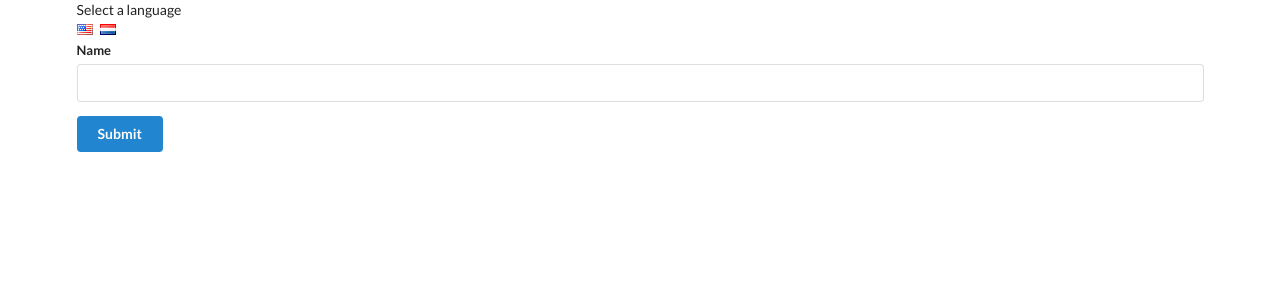
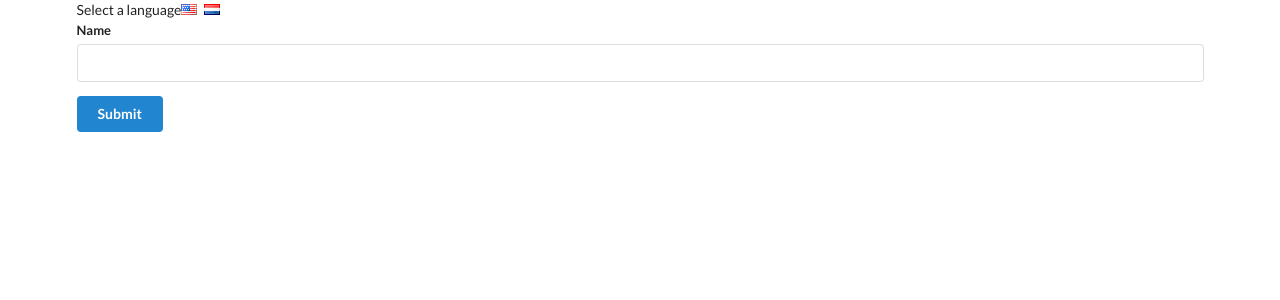
Before and after one commit to pradeepnegi88/react_context, a React (Create React App) app: page / in a window 1280 px wide. Shown: the top 300 px of the page. Built offline with nearby package versions, Linux system fonts and the light colour scheme.

Commit message:
Extracted LanguageSelector component

```diff
--- a/src/components/App.js
+++ b/src/components/App.js
@@ -2,7 +2,7 @@ import React from "react";
 import UserCreate from "./UserCreate";
 import LanguageContext from "../context/LanguageContext";
 import ColourContext from "../context/ColourContext";
-
+import LanguageSelector from "./LanguageSelector";
 class App extends React.Component {
   state = { language: "english" };
   onLanguageChange = language => {
@@ -11,15 +11,7 @@ class App extends React.Component {
   render() {
     return (
       <div className="ui container">
-        <div>Select a language</div>
-        <i
-          className="flag us"
-          onClick={() => this.onLanguageChange("english")}
-        ></i>
-        <i
-          className="flag nl"
-          onClick={() => this.onLanguageChange("dutch")}
-        ></i>
+        <LanguageSelector onLanguageChange={this.onLanguageChange} />
         <LanguageContext.Provider value={this.state.language}>
           <ColourContext.Provider value="primary">
             <UserCreate />
--- /dev/null
+++ b/src/components/LanguageSelector.js
@@ -0,0 +1,20 @@
+import React from "react";
+class LanguageSelector extends React.Component {
+  render() {
+    return (
+      <div>
+        Select a language
+        <i
+          className="flag us"
+          onClick={() => this.props.onLanguageChange("english")}
+        ></i>
+        <i
+          className="flag nl"
+          onClick={() => this.props.onLanguageChange("dutch")}
+        ></i>
+      </div>
+    );
+  }
+}
+
+export default LanguageSelector;
```
